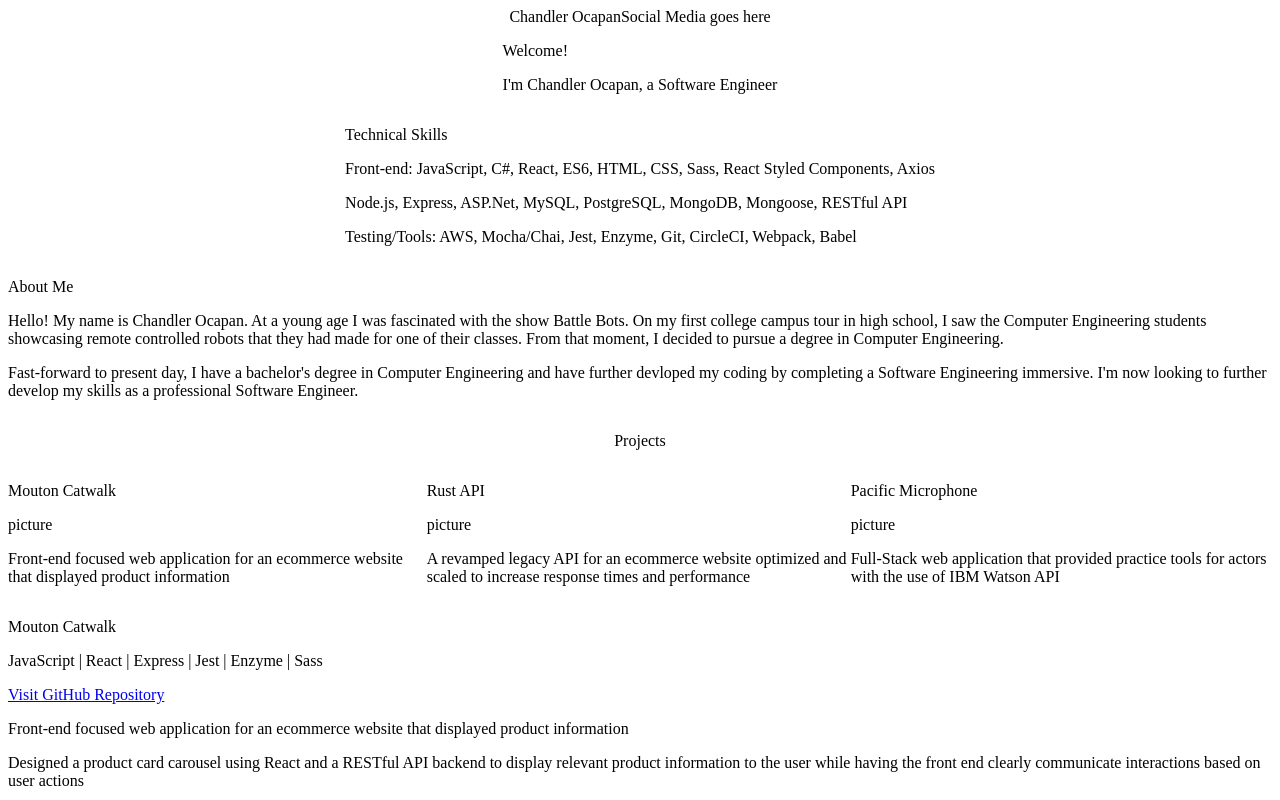
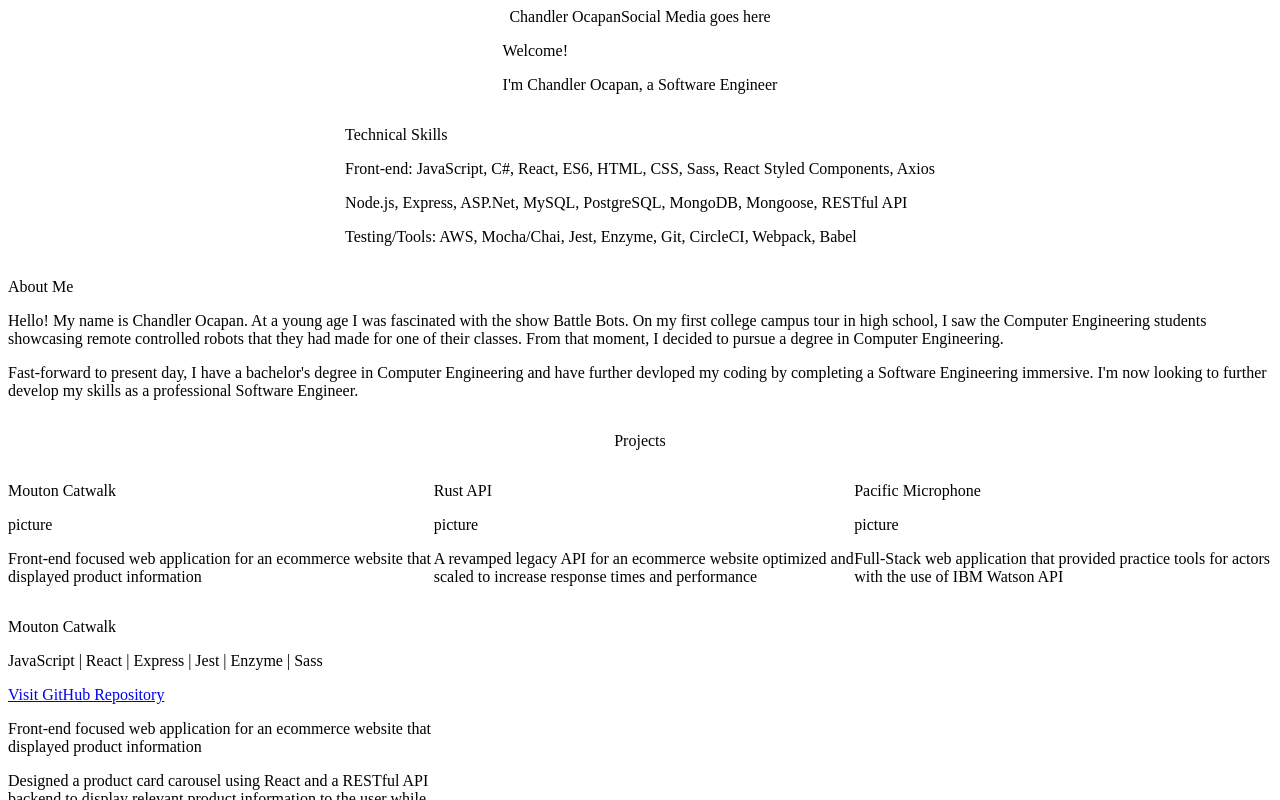
Before and after one commit to GeekBoyChan/Portfolio, a React app: page / in a window 1280 px wide. Both pictures are taken after a click on the element 217 px from the left and 534 px from the top of the page. Shown: the top 800 px of the page. Built offline with nearby package versions, Linux system fonts and the light colour scheme; the HTML template or start-up script is replaced by a standard one.

Commit message:
Implemented CSS transitions to the ProductCard component with the use of React Transition Groups

```diff
--- a/package.json
+++ b/package.json
@@ -59,6 +59,7 @@
     "react": "^17.0.1",
     "react-dom": "^17.0.1",
     "react-icons": "^4.2.0",
+    "react-transition-group": "^4.4.2",
     "save-dev": "^0.0.1-security",
     "style-loader": "^2.0.0"
   }
--- a/src/chandlerWebsite.scss
+++ b/src/chandlerWebsite.scss
@@ -24,8 +24,47 @@
   }
 
   .projectCard {
-    grid-column: 1/4;
+    grid-column-start: 2;
     grid-row-start: 3;
-    justify-self: center;
+    align-content: center;
+    justify-content: center;
   }
 }
+
+/*-----Animations-----*/
+.fade-appear {
+  opacity: 0;
+  z-index: 1;
+}
+
+.fade-appear.fade-appear-active {
+  opacity: 1;
+  transition: opacity 300ms linear;
+}
+
+.fade-enter {
+  opacity: 0;
+  transform: scale(0.97) translateY(5px);
+  z-index: 1;
+}
+
+.fade-enter.fade-enter-active {
+  opacity: 1;
+  transform: scale(1) translateY(0);
+  transition: opacity 300ms linear 100ms, transform 300ms ease-in-out 100ms;
+}
+
+.fade-exit {
+  opacity: 1;
+  transform: scale(1) translateY(0);
+}
+
+.fade-exit.fade-exit-active {
+  opacity: 0;
+  transform: scale(0.97) translateY(5px);
+  transition: opacity 150ms linear, transform 150ms ease-out;
+}
+
+.fade-exit-done {
+  opacity: 0;
+}
--- a/src/components/App.jsx
+++ b/src/components/App.jsx
@@ -1,5 +1,6 @@
 /* eslint-disable jsx-quotes */
 import React from 'react';
+import { CSSTransition, TransitionGroup } from 'react-transition-group';
 import AppHeader from './AppHeader.jsx';
 import Introduction from './Introduction.jsx';
 import SkillSet from './SkillSet.jsx';
@@ -10,19 +11,27 @@ import '../ChandlerWebsite.scss';
 class App extends React.Component {
   constructor(props) {
     super(props);
-    this.state = {};
+    this.state = { appear: true };
   }
 
   render() {
+    const { appear } = this.state;
     return (
       <div id='AppContainer'>
         <AppHeader />
+        <CSSTransition
+          in={appear}
+          appear={true}
+          timeout={300}
+          classNames='fade'
+        >
           <div id='AppBody'>
             <Introduction />
             <SkillSet />
             <AboutMe />
             <Projects />
           </div>
+        </CSSTransition>
       </div>
     );
   }
--- a/src/components/Projects.jsx
+++ b/src/components/Projects.jsx
@@ -1,4 +1,5 @@
 import React from 'react';
+import { CSSTransition, TransitionGroup } from 'react-transition-group';
 import ProjectTile from './ProjectTile.jsx';
 import ProjectCard from './ProjectCard.jsx';
 import ProjectInfo from '../ProjectInfo.js';
@@ -18,7 +19,7 @@ class Projects extends React.Component {
   }
 
   render() {
-    let { projectInfo, selectedCardIndex } = this.state;
+    let { projectInfo, selectedCardIndex, cardAppear } = this.state;
     // console.log(projectInfo);
     return (
       <div id='Projects'>
@@ -32,7 +33,16 @@ class Projects extends React.Component {
           />
         ))}
         {(selectedCardIndex || selectedCardIndex === 0) && (
-          <ProjectCard project={projectInfo[selectedCardIndex]} />
+          <TransitionGroup>
+            <CSSTransition
+              appear={true}
+              key={selectedCardIndex}
+              timeout={300}
+              classNames='fade'
+            >
+              <ProjectCard project={projectInfo[selectedCardIndex]} />
+            </CSSTransition>
+          </TransitionGroup>
         )}
       </div>
     );
```
Lines whose indentation alone changed are shown as unchanged.
